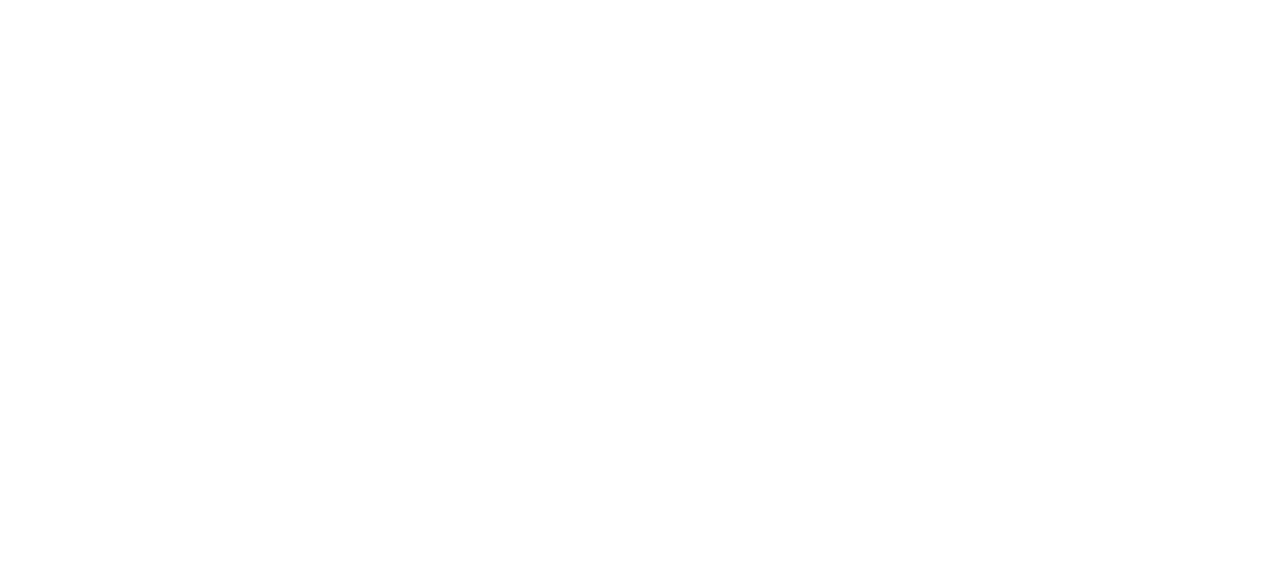
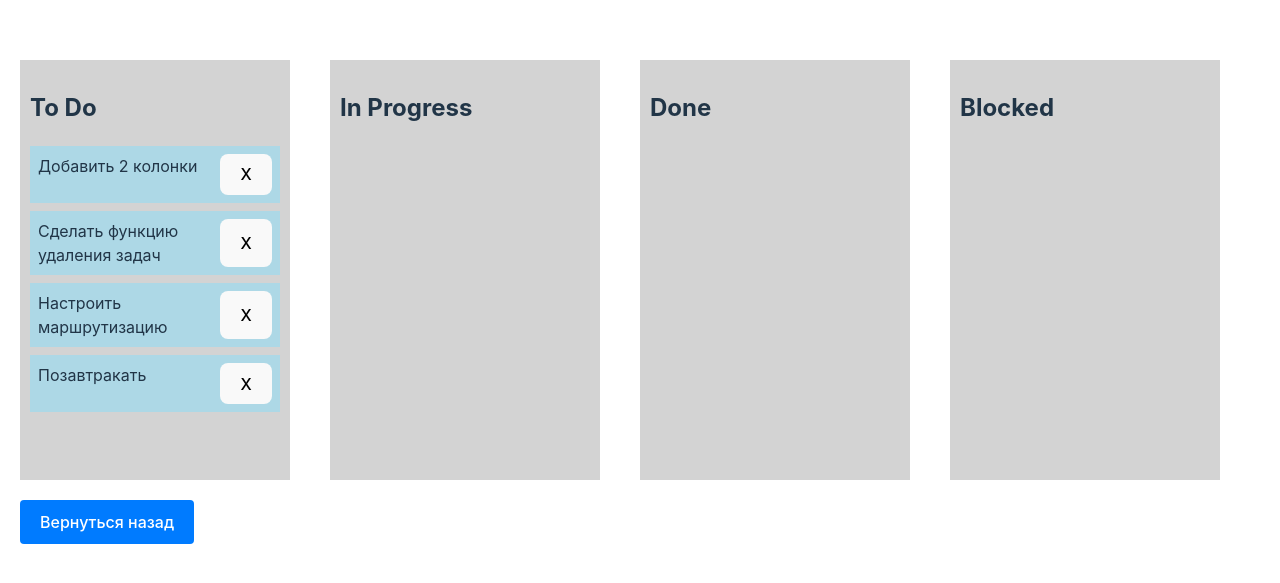
Before and after one commit to smirars/React-DnD, a React (Vite) app in the folder four-work/: page /#/dnd in a window 1280 px wide. Before the commit this address had no page. Shown: the part 113-696 px from the top of the page. Built offline with nearby package versions, Linux system fonts and the light colour scheme.

Commit message:
return latest routes

```diff
--- a/four-work/src/App.jsx
+++ b/four-work/src/App.jsx
@@ -6,8 +6,8 @@
   return (
   <Router>
     <Routes>
-      <Route path="https://smirars.github.io/React-DnD/" element={<TodoPage />} />
-      <Route path="https://smirars.github.io/React-DnD/#/dnd" element={<DndPage />} />
+      <Route path="/" element={<TodoPage />} />
+      <Route path="/dnd" element={<DndPage />} />
     </Routes>
   </Router>
   );
--- a/four-work/src/pages/DndPage.jsx
+++ b/four-work/src/pages/DndPage.jsx
@@ -146,7 +146,7 @@
           />
         ))}
       </div>
-      <a href='https://smirars.github.io/React-DnD/' className='goback_btn'>Вернуться назад</a>
+      <a href='/' className='goback_btn'>Вернуться назад</a>
     </DndProvider>
   );
 }
--- a/four-work/src/pages/TodoPage.jsx
+++ b/four-work/src/pages/TodoPage.jsx
@@ -49,7 +49,7 @@
                 <button type="submit">Add</button>
             </form>
             <TodoList todos={todos} toggleTodo={toggleTodo} deleteTodo={deleteTodo} />
-            <a href="https://smirars.github.io/React-DnD/#/dnd" className='goback_btn'>
+            <a href="/dnd" className='goback_btn'>
                 На dnd страницу
             </a>
         </div>
```
